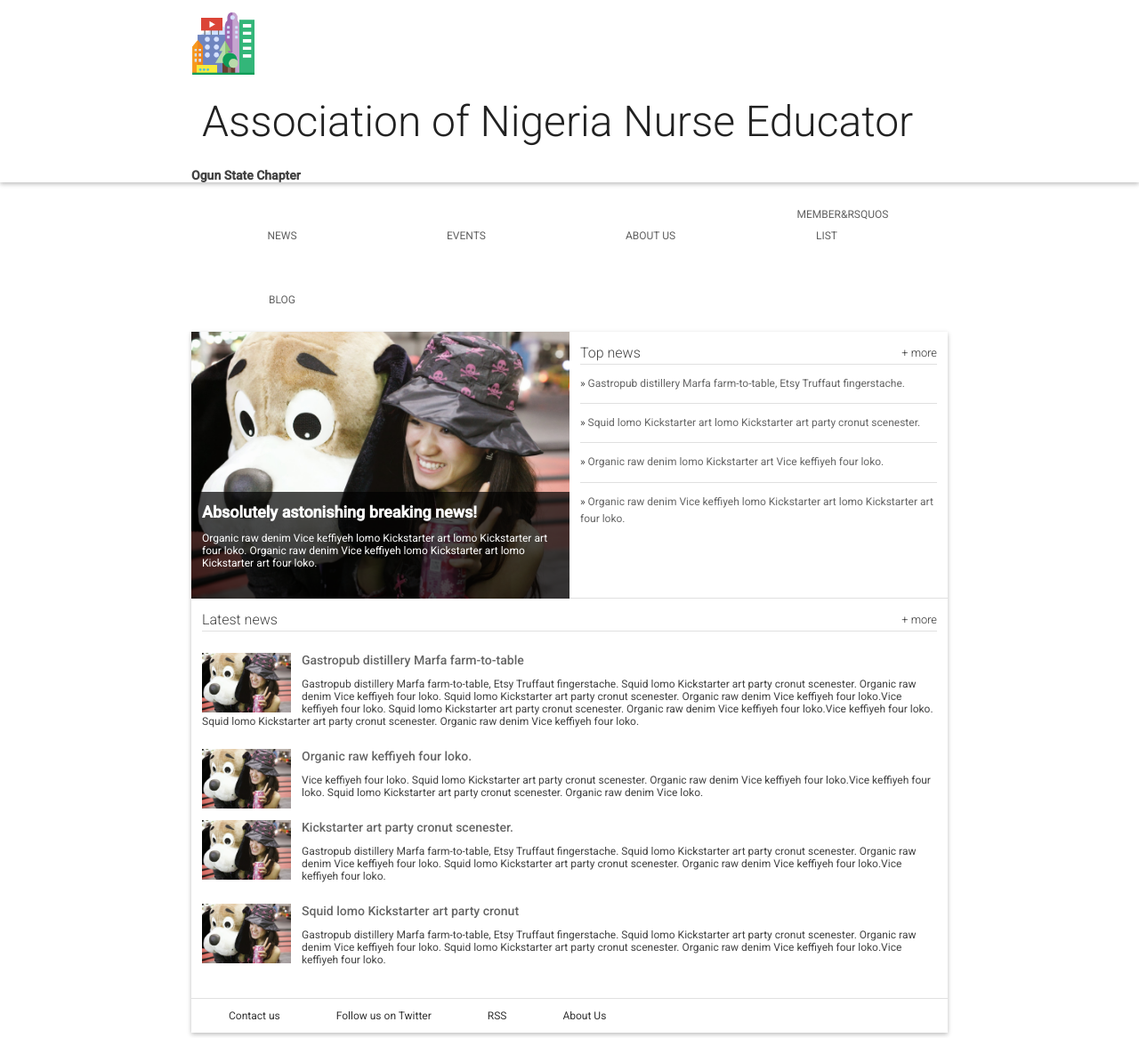
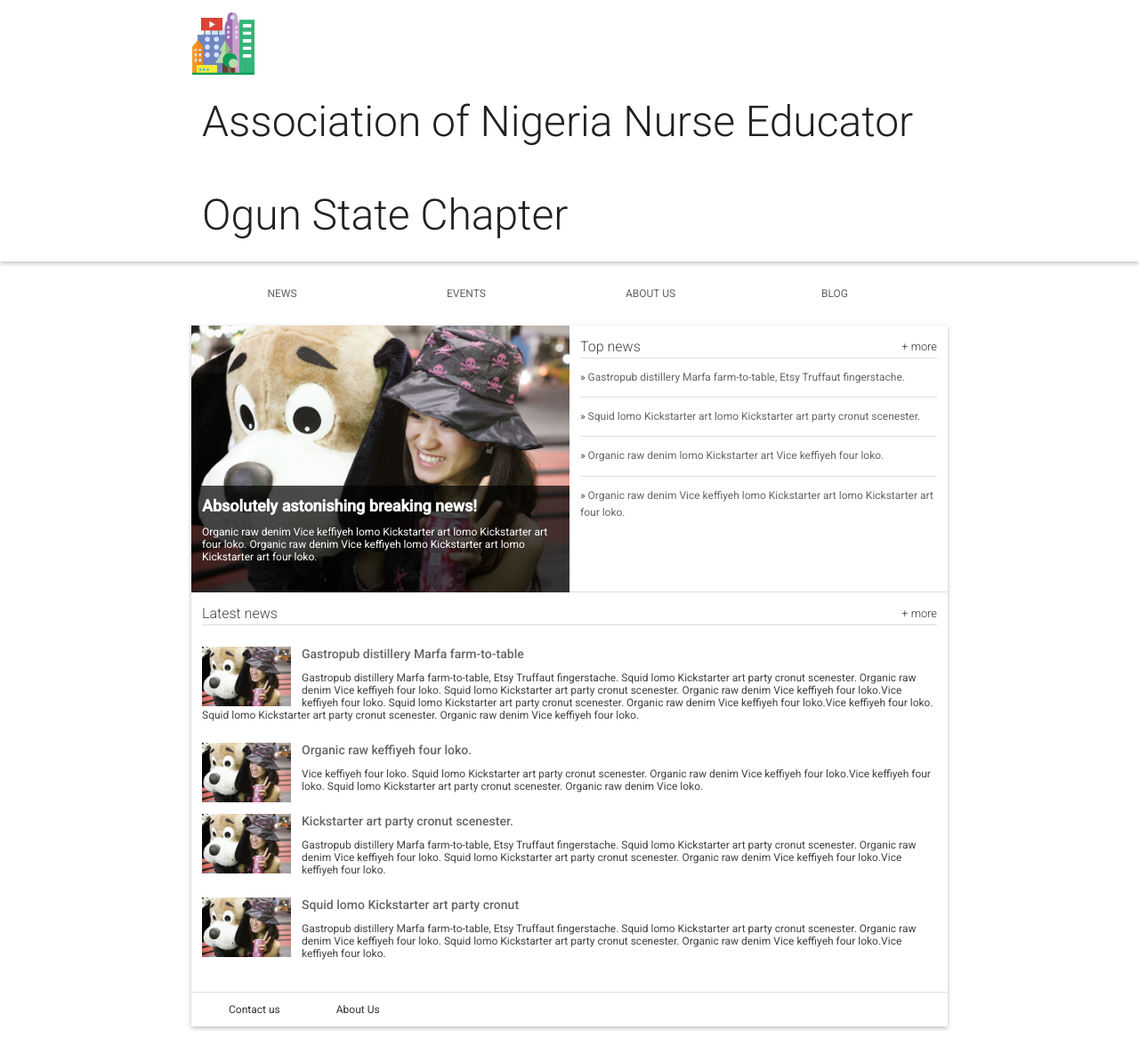
Before and after one commit to seyi-Alexander/ogunstate, a PHP site: page / in a window 1280 px wide. Shown: the whole page at 89% size. Run offline with PHP 8.4, Linux system fonts and the light colour scheme.

Commit message:
Update index.php

```diff
--- a/index.php
+++ b/index.php
@@ -16,7 +16,7 @@
         <img class="header__logo" src="images/city.png" alt="iconic view of a cityscape">
         <h1 class="header__title">
           Association of Nigeria Nurse Educator
-        </h1><h3> Ogun State Chapter</h3>
+        </h1><h3 class="header__title"> Ogun State Chapter</h3>
         <a id="menu" class="header__menu">
           <svg xmlns="http://www.w3.org/2000/svg" viewBox="0 0 24 24">
             <path d="M2 6h20v3H2zm0 5h20v3H2zm0 5h20v3H2z"/>
@@ -30,7 +30,6 @@
         <li class="nav__item"><a href="#">News</a></li>
         <li class="nav__item"><a href="#">Events</a></li>
         <li class="nav__item"><a href="#">About us</a></li>
-        <li class="nav__item"><a href="#">Member&rsquos List</a></li>
         <li class="nav__item"><a href="#">Blog</a></li>
       </ul>
     </nav>
@@ -98,8 +97,6 @@
       <footer>
         <ul>
           <li><a href="#">Contact us</a></li>
-          <li><a href="#">Follow us on Twitter</a></li>
-          <li><a href="#">RSS</a></li>
           <li><a href="#">About Us</a></li>
         </ul>
       </footer>
```
